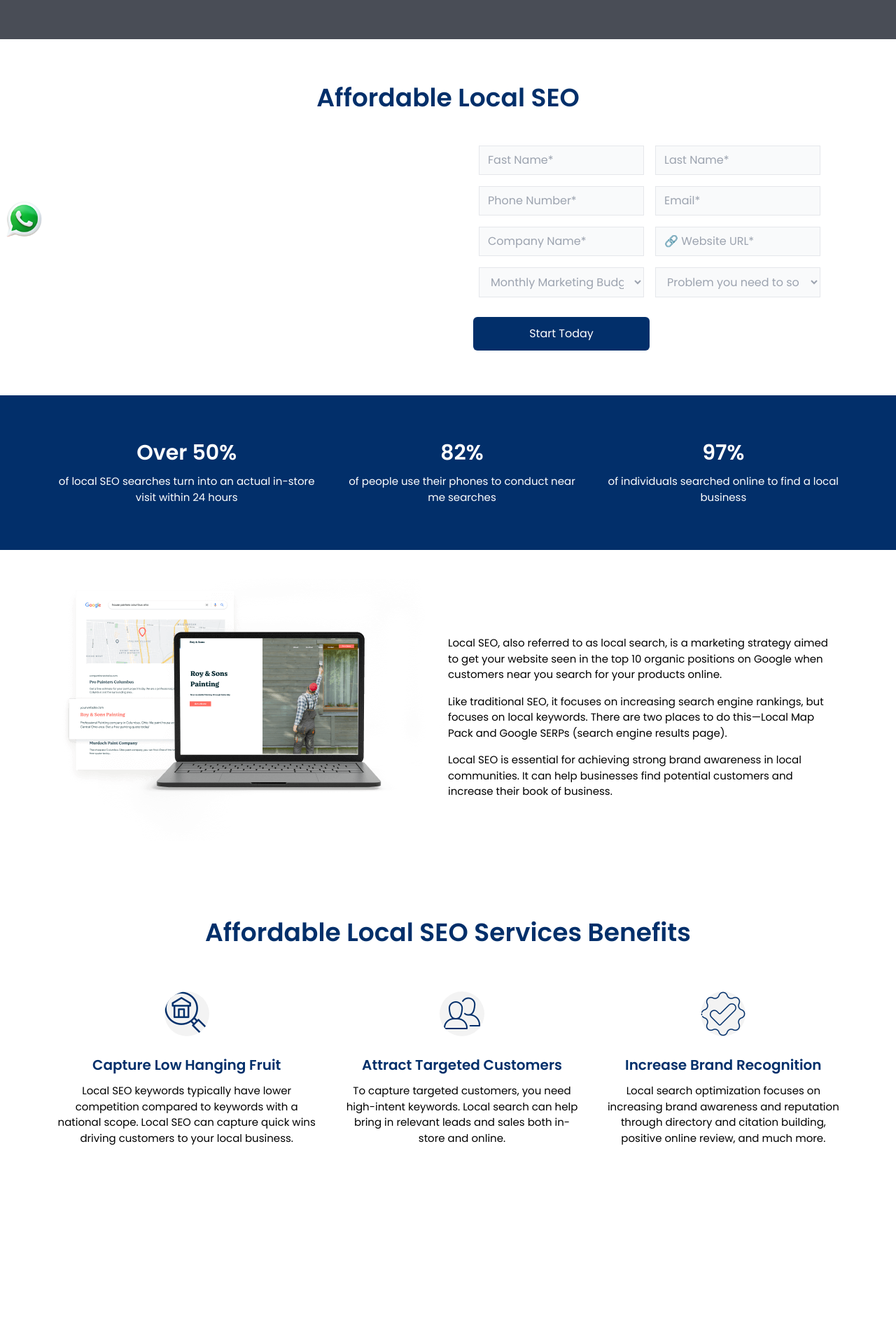
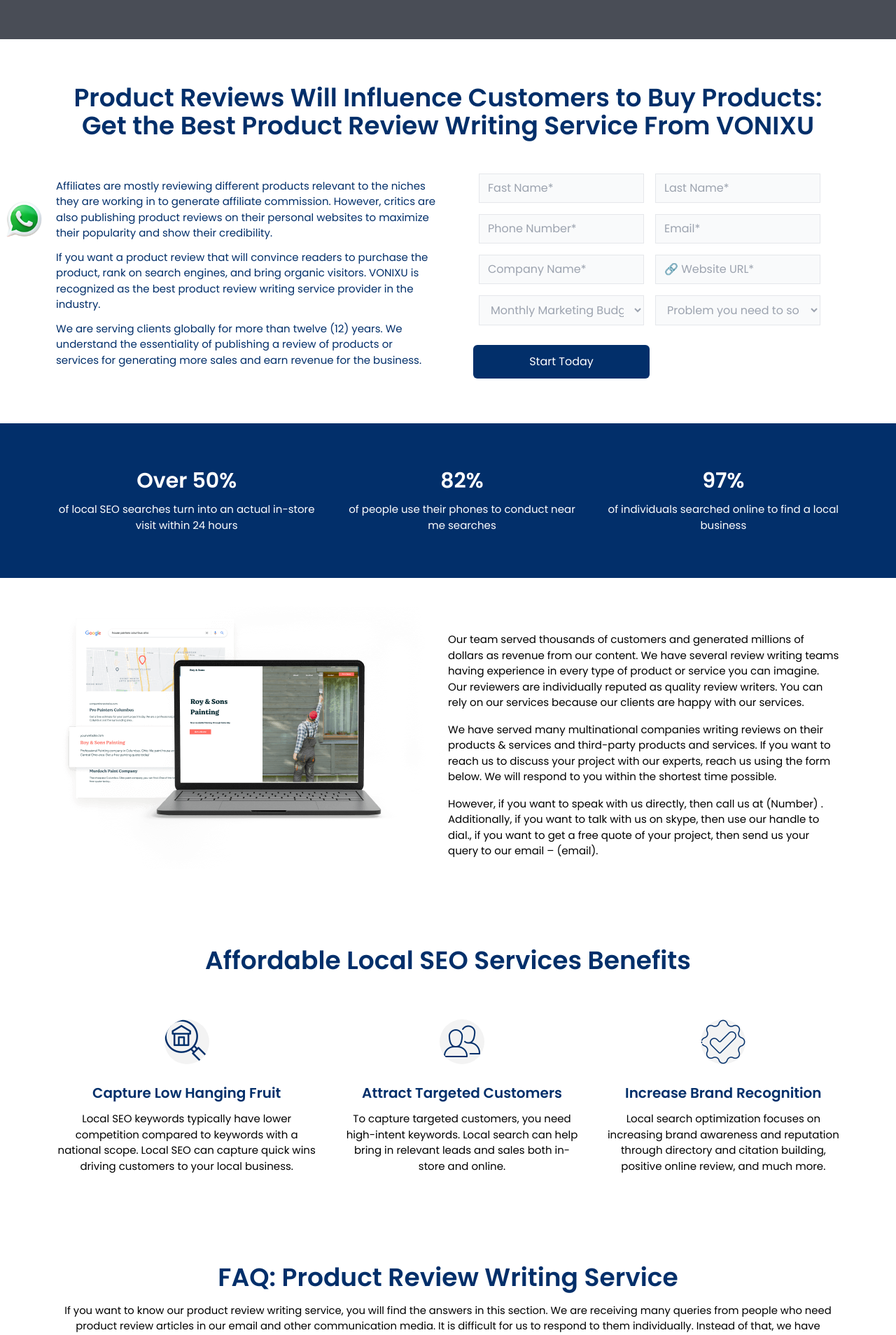
Before and after one commit to alamincoders/vonixu, a Next.js app: page /productReviewWritingService in a window 1280 px wide. Shown: the part 440-2348 px from the top of the page at 70% size. Built offline with nearby package versions, Linux system fonts and the light colour scheme; grey boxes are pictures that could not be loaded; a small style sheet from the web is missing.

Commit message:
ProductReviewWritingService content done

```diff
--- a/components/DigitalMarketing/ProductReviewWritingService.jsx
+++ b/components/DigitalMarketing/ProductReviewWritingService.jsx
@@ -14,11 +14,15 @@
 const ProductReviewWritingService = () => {
   return (
     <>
-      <Banner title="VISER SEO Services: Rank on Search Engine & Drive Organic Traffic to Your Website" />
+      <Banner
+        title="Best Product Review Writing Service Authentic Reviews That Clients Trust
+"
+      />
       <SeoFormBanner
-        title="Affordable Local SEO"
-        p="Manta has ranked millions of local businesses in the top 10 of Google for over 20 years with our affordable local SEO services. We help businesses get found by a large local audience to increase both leads and sales. Learn how our local  SEO services can help you find new customers today!"
-        img={bImg}
+        title="Product Reviews Will Influence Customers to Buy Products: Get the Best Product Review Writing Service From VONIXU"
+        p1="Affiliates are mostly reviewing different products relevant to the niches they are working in to generate affiliate commission. However, critics are also publishing product reviews on their personal websites to maximize their popularity and show their credibility. "
+        p2="If you want a product review that will convince readers to purchase the product, rank on search engines, and bring organic visitors. VONIXU is recognized as the best product review writing service provider in the industry. "
+        p3="We are serving clients globally for more than twelve (12) years. We understand the essentiality of publishing a review of products or services for generating more sales and earn revenue for the business. "
       />
       <OverPercent
         title1="Over 50%"
@@ -30,10 +34,9 @@
       />
       <WhatSEO
         img={seo}
-        title="What is Affordable Local SEO?"
-        p1="Local SEO, also referred to as local search, is a marketing strategy aimed to get your website seen in the top 10 organic positions on Google  when customers near you search for your products online."
-        p2=" Like traditional SEO, it focuses on increasing search engine rankings, but focuses on local keywords. There are two places to do this—Local Map Pack and Google SERPs (search engine results page)."
-        p3=" Local SEO is essential for achieving strong brand awareness in local communities. It can help businesses find potential customers and increase their book of business."
+        p1=" Our team served thousands of customers and generated millions of dollars as revenue from our content. We have several review writing teams having experience in every type of product or service you can imagine. Our reviewers are individually reputed as quality review writers. You can rely on our services because our clients are happy with our services. "
+        p2=" We have served many multinational companies writing reviews on their products & services and third-party products and services. If you want to reach us to discuss your project with our experts, reach us using the form below. We will respond to you within the shortest time possible."
+        p3=" However, if you want to speak with us directly, then call us at (Number) . Additionally, if you want to talk with us on skype, then use our handle to dial., if you want to get a free quote of your project, then send us your query to our email –  (email)."
       />
       <SEOBenefits
         title1="Affordable Local SEO Services Benefits "
@@ -45,30 +48,38 @@
         p3=" Local search optimization focuses on increasing brand awareness and reputation through directory and citation building, positive online  review, and much more."
       />{" "}
       <ServiceFAQ
-        que1=""
-        que2=""
-        que3=""
-        que4=""
-        que5=""
-        que6=""
-        que7=""
-        que8=""
-        que9=""
-        que10=""
-        que11=""
-        que12=""
-        ans1=""
-        ans2=""
-        ans3=""
-        ans4=""
-        ans5=""
-        ans6=""
-        ans7=""
-        ans8=""
-        ans9=""
-        ans10=""
-        ans11=""
-        ans12=""
+        title="FAQ: Product Review Writing Service"
+        p="If you want to know our product review writing service, you will find the answers in this section. We are receiving many queries from people who need product review articles in our email and other communication media. It is difficult for us to respond to them individually. Instead of that, we have developed the Q&A section below to answer all of those questions. Let’s check them out in the section below."
+        que1="What is a Product Review Writing Service?"
+        que2="How Do You Write Product Review Content?"
+        que3="How Much is the Cost of Getting Product Review Content?"
+        que4="Which Industry's Products Do You Accept For Writing Product Reviews?"
+        que5="Do You Write Service Reviews Too?"
+        que6="Can You Post Reviews on Other Sites For Me?"
+        que7="Why is Vonixu Different Than Other Product Review Writing Agencies?"
+        que8="Do You Have Experienced Product Review Content Writers in My Niche?"
+        que9="How Long Should a Product Review Be?"
+        ans1="Product review content includes information about the product, features, reviewers comments, comparison between similar products, and positive & negative sides of that particular product. Typically, buyers are leaving their reviews on the product. Professionally written product reviews are more attractive and can bring more conversions."
+        ans2="We have experienced review writers who understand the purpose and have the ability to research customer feedback. They study the product features, write reviews, and explain it so that they actually convince buyers to purchase the product. We do not just write reviews, we write expert opinions with facts and authenticity that buyers can rely on."
+        ans3="The cost depends on the effort needed to collect information and the complexity of writing it. We have high quality writers who often review different products and services. If you seriously want a review article that people love to read and purchase from it, check out our packages and order one that meets your requirements."
+        ans4="We have several review writing teams that are an experience of more than a decade. Our writers can write reviews on any product or service you can think of. We have served almost every niche & industry imaginable.
+
+If you are confused about the review of the product you are working with, then send us a query, we will reply to you with our availability details. You just need to reach us with a product, that’s it. We will write a winning review that will bring you the result you are striving to achieve.
+"
+        ans5="Yes, we do write reviews on services of different industries. Whatever the service is you write reviews on, just send us your query and we will respond with a positive solution for you.
+
+We have enough resources to expand our service, and the limit is the sky. Our qualified service reviewers are waiting to write to you. Our writers are reviewing services as they have used the service in real-life.
+"
+        ans6="No, we do not do that. Our reviews are written in an editorial nature that can only be published on your own website or platform you want. Our service only offers the delivery of the product review to you.
+
+You can do whatever you want with it after you approve the content. Once our deal is completed, we will deliver the content and the copyright of the content.
+"
+        ans7="When it comes to product review content writing, you should know that your content will not work well without expert help. Vonixu has everything you need, and you should care for your review content because you need to earn from those content. We have the best team consists of expert and experienced writers who can review any product or service with the perfect tone that visitors can rely on"
+        ans8="We have in-house writers who have the most result-driven product review writing experience. Our reviews are satisfied with more than thousands of customers. They have published our content on their platform, and it is ranked on search engines then start bringing organic visitors and get desired sales. Whatever niche product you want us to write on, we can write an excellent review that satisfies buyers intent and generates sales."
+        ans9="The length of a product review depends on the product’s detailing and how complicated the product is. Several factors our reviewers keep in mind while writing product reviews for clients.
+
+Our researchers suggest the length of the review researching the ranking difficulty. They also consider the length of the review that competitors have published. However, if you want to get an idea about the product review’s length, it is between 500 and 1500 words.
+"
       />
     </>
   );
```
